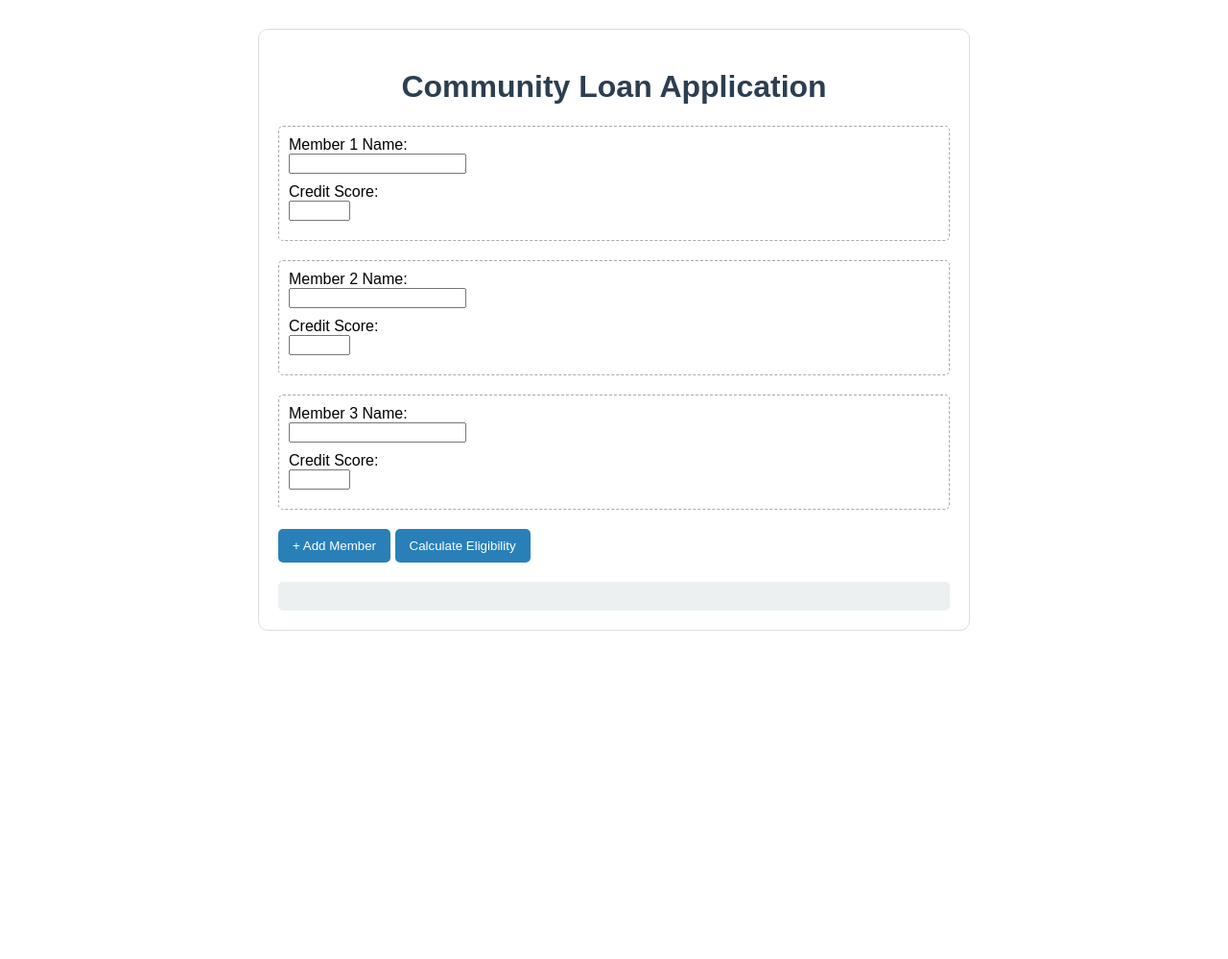
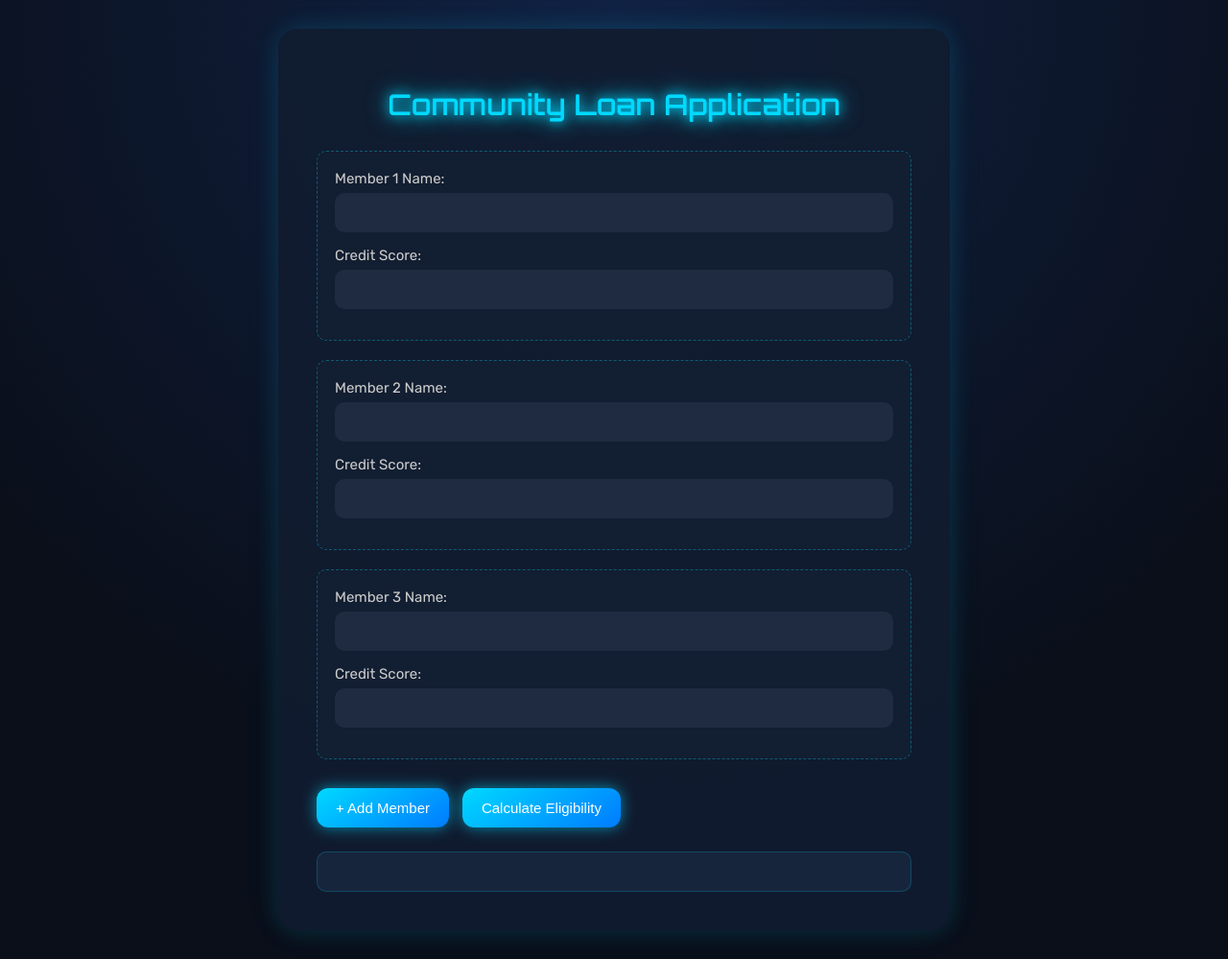
Before and after one commit to Thanushree4104/FlexiFund, a Flask app: page /community-loan in a window 1280 px wide. Shown: the whole page at 96% size. Before the commit the page ends 657 px from the top, so only its background shows below. Run offline with Flask 3, Linux system fonts and the light colour scheme.

Commit message:
Update community-loan.html

```diff
--- a/templates/community-loan.html
+++ b/templates/community-loan.html
@@ -2,63 +2,136 @@
 <html lang="en">
 <head>
   <meta charset="UTF-8">
-    <title>Community Loan - Self Help Group</title>
+  <title>FlexiFund | Community Loan</title>
+  <link href="https://fonts.googleapis.com/css2?family=Orbitron:wght@600&family=Rubik:wght@400;500&display=swap" rel="stylesheet">
   <style>
+    * {
+      box-sizing: border-box;
+    }
+
     body {
-            font-family: Arial, sans-serif;
-            max-width: 700px;
-            margin: 30px auto;
-            padding: 20px;
-            border: 1px solid #ddd;
-            border-radius: 10px;
+      margin: 0;
+      font-family: 'Rubik', sans-serif;
+      background-color: #0a0f1a;
+      background-image: radial-gradient(circle at top center, #112244 0%, #0a0f1a 70%);
+      color: #f1f1f1;
+      padding: 30px;
+      display: flex;
+      justify-content: center;
+      align-items: flex-start;
+      min-height: 100vh;
     }
+
+    .container {
+      background: rgba(17, 28, 48, 0.9);
+      border-radius: 20px;
+      padding: 40px;
+      width: 700px;
+      box-shadow: 0 0 25px rgba(0, 217, 255, 0.15), 0 0 45px rgba(0, 217, 255, 0.05);
+      animation: floatIn 0.9s ease-out;
+    }
+
+    @keyframes floatIn {
+      from {
+        opacity: 0;
+        transform: translateY(20px) scale(0.98);
+      }
+      to {
+        opacity: 1;
+        transform: translateY(0) scale(1);
+      }
+    }
+
     h1 {
       text-align: center;
-            color: #2c3e50;
+      font-family: 'Orbitron', sans-serif;
+      font-size: 30px;
+      color: #00d9ff;
+      text-shadow: 0 0 12px #00d9ff, 0 0 24px #00d9ff;
+      margin-bottom: 30px;
     }
-        label, input {
-            display: block;
-            margin-bottom: 10px;
+
+    label {
+      font-size: 15px;
+      color: #cccccc;
     }
+
+    input[type="text"],
+    input[type="number"] {
+      width: 100%;
+      padding: 12px 14px;
+      margin-top: 6px;
+      margin-bottom: 14px;
+      border: none;
+      border-radius: 10px;
+      background: #1e2b40;
+      color: #f1f1f1;
+      font-size: 15px;
+      transition: background 0.3s, box-shadow 0.3s;
+    }
+
+    input:focus {
+      background: #263a55;
+      outline: none;
+      box-shadow: 0 0 10px rgba(0, 217, 255, 0.2);
+    }
+
     .member-group {
+      padding: 18px;
       margin-bottom: 20px;
-            padding: 10px;
-            border: 1px dashed #aaa;
-            border-radius: 5px;
+      border: 1px dashed #00d9ff55;
+      border-radius: 10px;
+      background-color: #121e31;
     }
+
     button {
-            padding: 10px 15px;
-            background-color: #2980b9;
+      margin-top: 10px;
+      background: linear-gradient(145deg, #00d9ff, #007bff);
       color: white;
+      padding: 12px 20px;
       border: none;
-            border-radius: 5px;
+      border-radius: 12px;
+      font-size: 15px;
+      font-weight: 500;
       cursor: pointer;
+      box-shadow: 0 0 16px #00d9ff99;
+      transition: transform 0.2s ease, box-shadow 0.3s ease;
+      margin-right: 10px;
     }
+
     button:hover {
-            background-color: #3498db;
+      transform: scale(1.05);
+      box-shadow: 0 0 25px #00d9ffff;
     }
+
     #result {
-            margin-top: 20px;
-            padding: 15px;
-            border-radius: 5px;
-            background-color: #ecf0f1;
+      margin-top: 25px;
+      padding: 20px;
+      border-radius: 10px;
+      background-color: #16253c;
+      color: #f1f1f1;
+      font-size: 16px;
+      border: 1px solid #00d9ff33;
+      text-align: center;
+    }
+
+    strong {
+      color: #00d9ff;
     }
   </style>
 </head>
 <body>
-
+  <div class="container">
     <h1>Community Loan Application</h1>
-
     <form id="communityLoanForm">
       <div id="membersContainer">
         <!-- Member fields will be added here -->
       </div>
-
       <button type="button" onclick="addMember()">+ Add Member</button>
       <button type="submit">Calculate Eligibility</button>
     </form>
-
     <div id="result"></div>
+  </div>
 
   <script>
     let memberCount = 0;
@@ -79,7 +152,6 @@
       container.appendChild(div);
     }
 
-        // Add 3 members by default
     for (let i = 0; i < 3; i++) addMember();
 
     document.getElementById('communityLoanForm').addEventListener('submit', function(e) {
@@ -92,19 +164,18 @@
       const average = scores.reduce((sum, val) => sum + val, 0) / scores.length;
       const result = document.getElementById('result');
 
-            let message = `<strong>Average Credit Score:</strong> ${average.toFixed(2)}<br>`;
+      let message = `<strong>Average Credit Score:</strong> ${average.toFixed(2)}<br><br>`;
 
       if (average >= 700) {
-                message += "<span style='color: green;'>✅ Eligible for Community Loan</span>";
+        message += "<span style='color: #00ff88;'>✅ Eligible for Community Loan</span>";
       } else if (average >= 600) {
-                message += "<span style='color: orange;'>⚠️ Possibly Eligible (Further Review Needed)</span>";
+        message += "<span style='color: #ffcc00;'>⚠️ Possibly Eligible (Further Review Needed)</span>";
       } else {
-                message += "<span style='color: red;'>❌ Not Eligible</span>";
+        message += "<span style='color: #ff4d4d;'>❌ Not Eligible</span>";
       }
 
       result.innerHTML = message;
     });
   </script>
-
 </body>
 </html>
```
Lines whose indentation alone changed are shown as unchanged.
